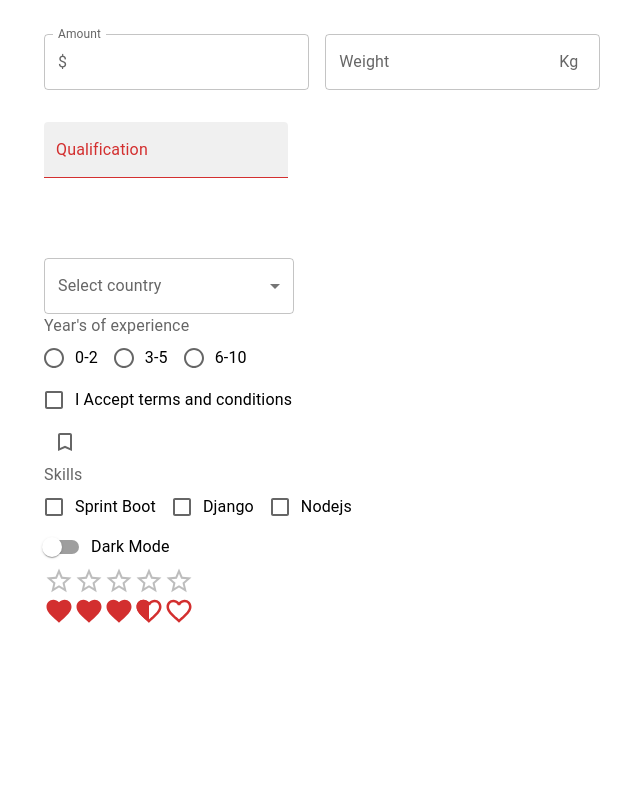
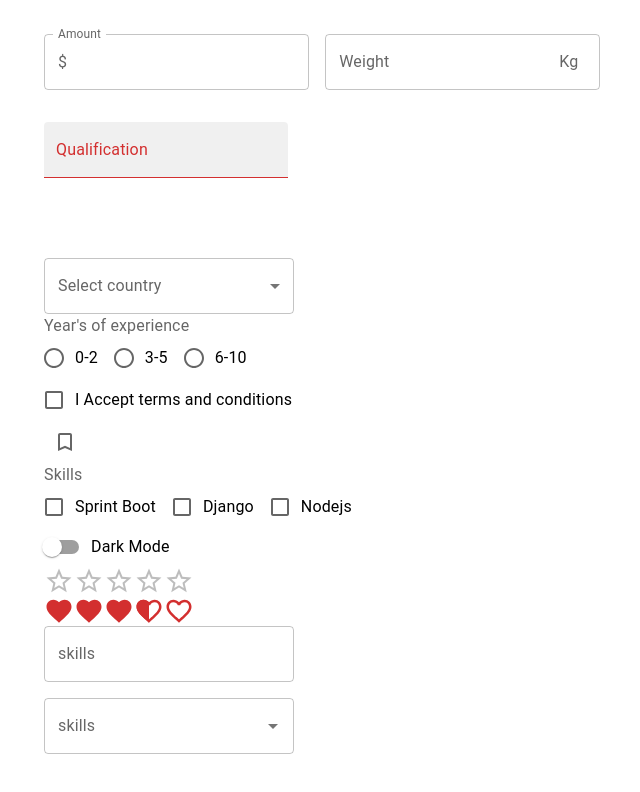
Before and after one commit to manoj19-github/material-react, a React (Create React App) app: page / in a window 1280 px wide. Shown: the part 908-1700 px from the top of the page, without its empty margins (20-660 px from the left). Before the commit the page ends 1598 px from the top, so only its background shows below. Built offline with nearby package versions, Linux system fonts and the light colour scheme.

Commit message:
autocomplete complete

```diff
--- a/src/App.tsx
+++ b/src/App.tsx
@@ -1,4 +1,5 @@
 import "./App.css";
+import MuiAutoComplete from "./components/MuiAutoComplete";
 import MuiButtons from "./components/MuiButtons";
 import MuiCheckbox from "./components/MuiCheckbox";
 import MuiRadio from "./components/MuiRadio";
@@ -19,6 +20,7 @@ function App() {
       <MuiCheckbox />
       <MuiSwitch />
       <MuiRating />
+      <MuiAutoComplete />
     </div>
   );
 }
--- /dev/null
+++ b/src/components/MuiAutoComplete.tsx
@@ -0,0 +1,45 @@
+import React, { useState } from "react";
+import { Autocomplete, Stack, TextField } from "@mui/material";
+
+type Skill = {
+  id: number;
+  label: string;
+};
+
+const MuiAutoComplete = () => {
+  const skills = [
+    "spring boot",
+    "django",
+    "react",
+    "express",
+    "nextjs",
+    "docker",
+  ];
+  const skillOption = skills.map((self, index) => ({
+    id: index + 1,
+    label: self,
+  }));
+  const [value, setValue] = useState<string | null>(null);
+  const [mySkills, setMySkills] = useState<Skill | null>(null);
+  console.log("value autocomplete : ", value);
+  console.log("authcomplete skills: ", mySkills);
+  return (
+    <Stack spacing={2} width="250px">
+      <Autocomplete
+        options={skills}
+        renderInput={(params) => <TextField {...params} label="skills" />}
+        value={value}
+        onChange={(event: any, newValue: string | null) => setValue(newValue)}
+        freeSolo
+      />
+      <Autocomplete
+        options={skillOption}
+        renderInput={(params) => <TextField {...params} label="skills" />}
+        value={mySkills}
+        onChange={(event: any, newValue: Skill | null) => setMySkills(newValue)}
+      />
+    </Stack>
+  );
+};
+
+export default MuiAutoComplete;
```
